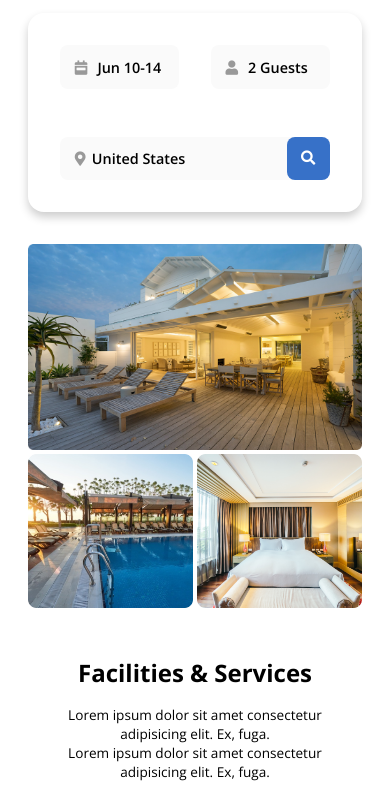
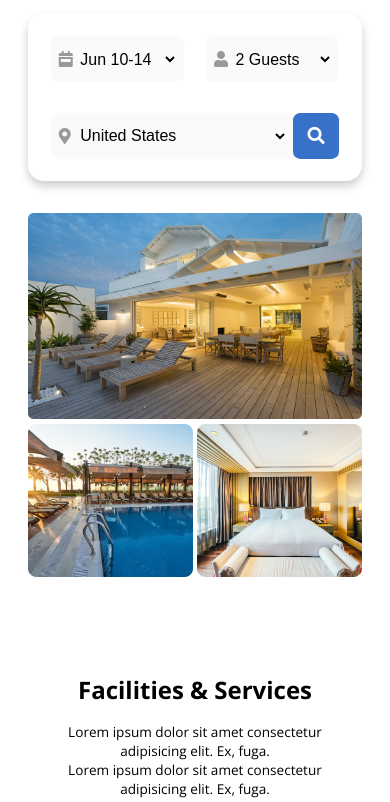
Before and after one commit to khakimbekerkinboev/Hotelo, a plain HTML site: page index.html in a window 390 px wide. Shown: the part 243-1045 px from the top of the page. Drawn offline with nearby package versions, Linux system fonts and the light colour scheme.

Commit message:
input added to infp-card

```diff
--- a/index.html
+++ b/index.html
@@ -41,26 +41,51 @@
             </p>
           </div>
 
-          <div class="info-card">
-            <div class="box date">
-              <p>
-                <span><i class="fas fa-calendar-week"></i></span> jun 10-14
-              </p>
+          <form action="" class="info-card">
+            <!--single box-->
+            <div class="date">
+              <label for=""><i class="fas fa-calendar-week"></i></label>
+              <select type="text">
+                <option value="Jun 10-14">Jun 10-14</option>
+                <option value="Jun 15-19">Jun 15-19</option>
+                <option value="Jun 20-24">Jun 20-24</option>
+                <option value="Jun 25-29">Jun 25-29</option>
+              </select>
             </div>
-            <div class="box guests">
-              <p>
-                <span><i class="fas fa-user"></i></span> 2 guests
-              </p>
+            <!--end of single box-->
+
+            <!--single box-->
+            <div class="guests">
+              <label for=""><i class="fas fa-user"></i></label>
+              <select type="text">
+                <option value="2 Guests">2 Guests</option>
+                <option value="3 Guest">3 Guests</option>
+                <option value="4 Guest">4 Guests</option>
+                <option value="5 Guest">5 Guests</option>
+                <option value="5 Guest">6 Guests</option>
+              </select>
             </div>
+            <!--end of single box-->
 
-            <div class="box location">
-              <p>
-                <span><i class="fas fa-map-marker-alt"></i></span>united states
-              </p>
-              <a><i class="search-btn fas fa-search"></i></a>
+            <!--single box-->
+            <div class="location">
+              <label for=""><i class="fas fa-map-marker-alt"></i></label>
+              <select type="text">
+                <option value="United States">United States</option>
+                <option value="Canada">Canada</option>
+                <option value="Australia">Australia</option>
+                <option value="Europe">Europe</option>
+                <option value="Asia">Asia</option>
+                <option value="Africa">Africa</option>
+              </select>
+              <button type="submit" class="info-search">
+                <i class="fas fa-search"></i>
+              </button>
             </div>
-          </div>
+            <!--end of single box-->
+          </form>
         </div>
+
         <div class="header-img">
           <h1 class="main-text">wagsaffe NSV, australia</h1>
           <img
--- a/styles.css
+++ b/styles.css
@@ -5,13 +5,13 @@
 }
 body {
   font-family: "Open Sans", sans-serif;
-  font-size: 16px;
+  font-size: 1rem;
 }
 
 .center {
   max-width: 1170px;
   height: 100%;
-  margin: 40px auto;
+  margin: 2.5rem auto;
 }
 /*
 ===========
@@ -29,7 +29,7 @@ Navbar
 }
 .list {
   margin: 0.5rem 3rem 0.5rem 0;
-  font-size: 14.56px;
+  font-size: 1rem;
 }
 .list a:hover {
   color: #f9d15c;
@@ -49,7 +49,7 @@ Navbar
   text-decoration: none;
   text-transform: capitalize;
   color: black;
-  font-size: 12.74px;
+  font-size: 0.9rem;
   font-weight: 700;
   padding: 10px 24px;
   border: 1px solid grey;
@@ -73,7 +73,7 @@ Header
 }
 .header-info {
   display: grid;
-  grid-template-columns: 1fr 455px;
+  grid-template-columns: 1fr 430px;
   grid-template-rows: 1fr;
   justify-content: space-between;
 }
@@ -89,7 +89,7 @@ Header
   font-weight: 400;
   color: #555555;
   width: 80%;
-  margin-top: 1rem;
+  margin-top: 0.8rem;
 }
 .info-card {
   box-shadow: 0 5px 10px rgba(0, 0, 0, 0.2);
@@ -100,45 +100,102 @@ Header
   grid-template-areas:
     "a b"
     "c c";
-  column-gap: 2rem;
-  row-gap: 3rem;
+  column-gap: 1.365rem;
+  row-gap: 2.275rem;
   padding: 2rem;
 }
+
 .date {
   grid-area: a;
+  display: flex;
+  justify-content: center;
+  align-items: center;
+  column-gap: 0.3rem;
+  height: 3.185rem;
+  background: #fafafa;
+  border-radius: 0.455rem;
+  padding-left: 1.3rem;
+  padding-right: 0.4rem;
+}
+.date select {
+  width: 100%;
+  height: 3.185rem;
+  border: transparent;
+  font-size: 1.15rem;
+  text-transform: capitalize;
+  background: #fafafa;
+  border-top-right-radius: 0.455rem;
+  border-bottom-right-radius: 0.455rem;
+  outline: none;
 }
 .guests {
   grid-area: b;
+  display: flex;
+  justify-content: center;
+  align-items: center;
+  column-gap: 0.3rem;
+  height: 3.185rem;
+  background: #fafafa;
+  padding-left: 1.3rem;
+  padding-right: 0.4rem;
+  border-radius: 0.455rem;
+}
+.guests select {
+  width: 100%;
+  height: 3.185rem;
+  border: transparent;
+  font-size: 1.15rem;
+  text-transform: capitalize;
+  background: #fafafa;
+  border-top-right-radius: 0.455rem;
+  border-bottom-right-radius: 0.455rem;
+  outline: none;
 }
 .location {
   grid-area: c;
+  display: flex;
+  align-items: center;
+  column-gap: 0.3rem;
+  height: 3.185rem;
+  background: #fafafa;
+  border-radius: 0.455rem;
+  padding-left: 1.3rem;
 }
-.box {
+.location select {
+  width: 100%;
+  height: 3.185rem;
+  font-size: 1.15rem;
+  text-transform: capitalize;
+  border: transparent;
+  background: #fafafa;
+  border-top-right-radius: 0.455rem;
+  border-bottom-right-radius: 0.455rem;
+  outline: none;
+}
+.info-card i {
+  color: #999999;
+  width: 1.02375rem;
+  height: 1.1375rem;
+}
+.info-search {
+  background: #3771c8;
+  border: none;
+  border-radius: 0.455rem;
+  margin-right: 0;
+  cursor: pointer;
+}
+.info-search i {
+  color: white;
+  height: 3.185rem;
+  width: 3.185rem;
   display: flex;
-  justify-content: left;
-  padding-left: 1.5rem;
-  align-items: center;
-  font-size: 1.365rem;
-  font-weight: 400;
-  text-transform: capitalize;
-  background: #fafafa;
-  border-radius: 0.5rem;
-}
-.box span {
-  color: #999999;
-  margin-right: 0.4rem;
-}
-.location {
-  display: flex;
-  justify-content: space-between;
+  justify-content: center;
   align-items: center;
 }
-.search-btn {
-  color: white;
-  background: #3771c8;
-  border-radius: 0.5rem;
-  padding: 1.296875rem;
+.fa-search:before {
+  font-size: 1.08rem;
 }
+
 .header-img {
   margin: 4rem auto;
   display: grid;
@@ -177,6 +234,9 @@ Header
 Facilities & Service
 =====================
 */
+.service {
+  margin-top: 6rem;
+}
 .service-header {
   margin: 3rem auto 1.5rem;
   display: flex;
@@ -261,7 +321,7 @@ Hotels
 ===========
 */
 .hotels {
-  margin: 6rem auto;
+  margin: 7rem auto;
   display: flex;
   column-gap: 54.6px;
   margin-bottom: 4rem;
@@ -422,6 +482,11 @@ Best Quality Hotels
   display: flex;
   flex-direction: column;
   row-gap: 0;
+  transition: all 300ms linear;
+  border-radius: 0.91rem;
+}
+.single-card:hover {
+  box-shadow: 0 5px 10px rgba(0, 0, 0, 0.2);
 }
 .single-card img {
   max-width: 374.01px;
@@ -635,15 +700,58 @@ Small Screen
   .info-card {
     width: 90%;
     margin: 0 auto;
+    row-gap: 1.9rem;
+    padding: 1.4rem;
   }
-  .box {
-    font-size: 0.9rem;
-    padding-left: 0.9rem;
-    font-weight: 600;
-  }
+
   .search-btn {
     padding: 0.9rem;
   }
+  .date {
+    padding-left: 0.5rem;
+    height: 2.9rem;
+  }
+  .date select {
+    font-size: 1rem;
+    height: 2.9rem;
+  }
+
+  .info-card i {
+    width: 0.8rem;
+    height: 0.8rem;
+  }
+  .guests {
+    padding-left: 0.5rem;
+    height: 2.9rem;
+  }
+  .guests select {
+    font-size: 1rem;
+    height: 2.9rem;
+  }
+  .location {
+    padding-left: 0.5rem;
+    height: 2.9rem;
+  }
+  .location select {
+    font-size: 1rem;
+    height: 2.9rem;
+  }
+  .info-search {
+    background: #3771c8;
+    border: none;
+    border-radius: 0.455rem;
+    margin-right: 0;
+    cursor: pointer;
+  }
+  .info-search i {
+    color: white;
+    height: 2.9rem;
+    width: 2.9rem;
+    display: flex;
+    justify-content: center;
+    align-items: center;
+  }
+
   .header-img {
     max-width: 90%;
     margin: 2rem auto 0rem;
```
